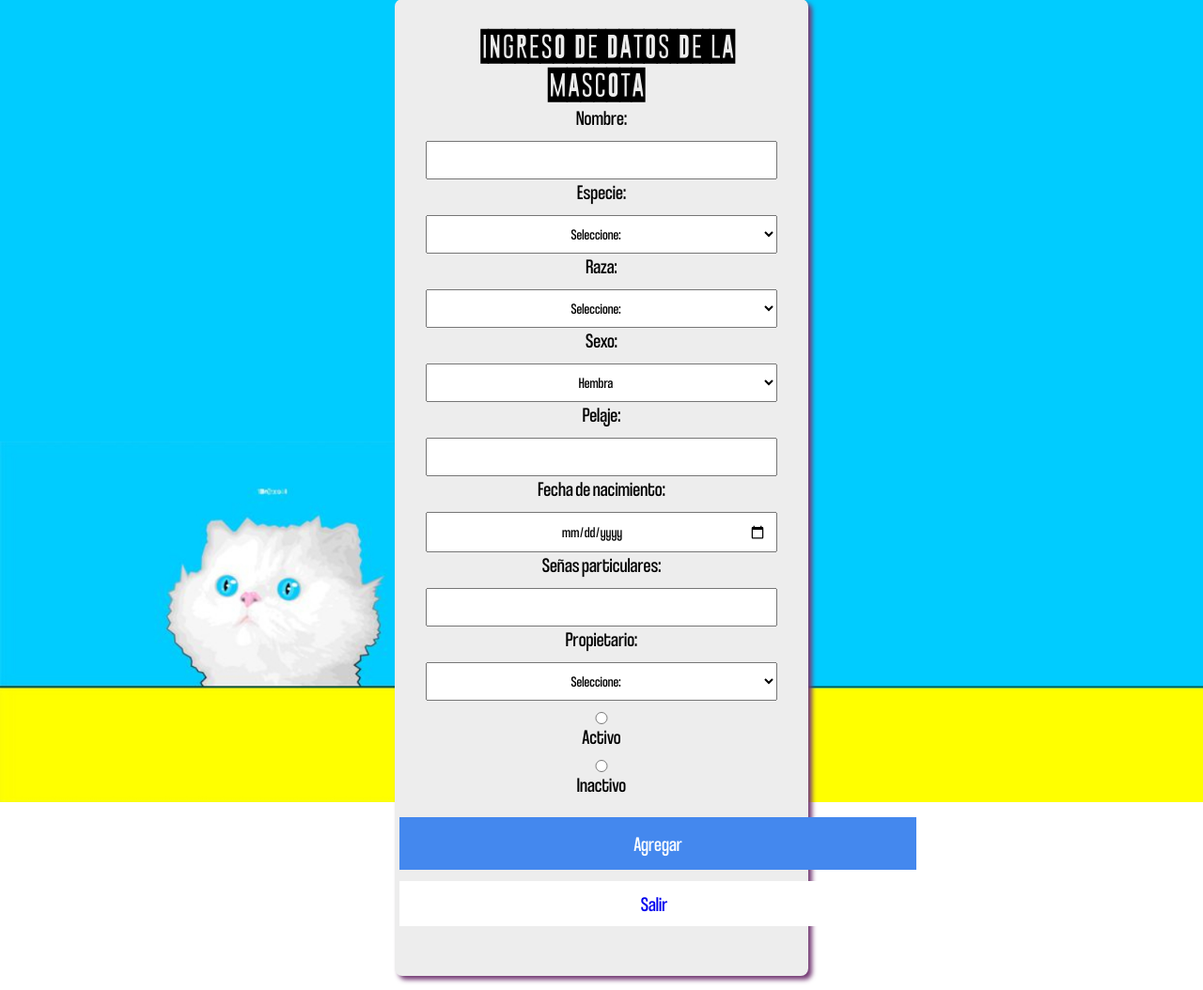
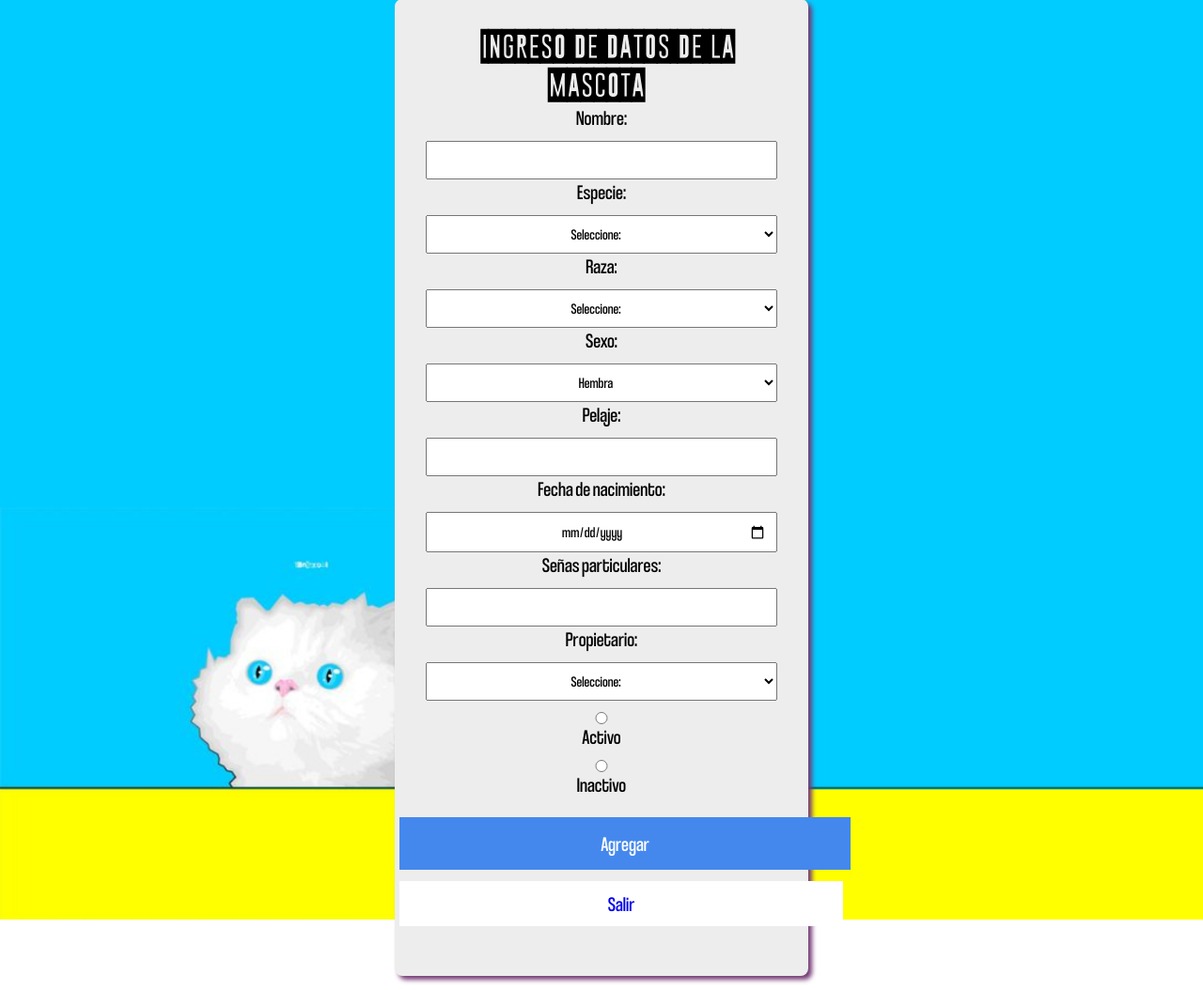
Before and after one commit to SilvinaZabinski/TP_ABML_MODULO1, a PHP site: page /agregarmascota.php in a window 1280 px wide. Shown: the part 26-1080 px from the top of the page at 94% size. Run offline with PHP 8.4, Linux system fonts and the light colour scheme; data that the repository does not hold is empty.

Commit message:
actulización

```diff
--- /dev/null
+++ b/Css/agregarmascota.css
@@ -0,0 +1,110 @@
+body {
+    background-image: url(fondo_pagmascota.jpg);
+    background-repeat: no-repeat;
+    background-size: 160%;
+
+}
+@font-face {
+    font-family: "titulopersonalizado";
+    src: url(fuentepersonalizada.otf) ;
+}
+@font-face{
+    text-decoration: none;
+    font-family: "botones_index";
+    src: url(fuente_botones.ttf);
+}
+*{
+    padding: 0;
+    margin:0;
+	font-family: "botones_index";
+	text-align: center;
+    text-decoration: none;
+    font-size: 22px;
+}
+
+form {
+    border:3px solid #ededed;
+    border-radius: 8px;
+    box-shadow: 4px 4px 5px rgb(116, 58, 116);
+	padding: 50px 20px;
+	background-color: #ededed;
+	margin: calc(25% + 100px);
+	margin-top: 10px;
+	padding-top: 28px;
+    margin-bottom: 30px;
+    position: relative;
+        top:15px;
+}
+
+h1 {
+    font-family: "titulopersonalizado";
+    font-size: 35px;
+	text-align: center;
+	padding: 12px;
+    color: black;
+    display: inline;
+}
+
+
+input {
+	width: calc(100% - 20px);
+	padding: 9px;
+	margin: auto;
+	margin-top: 12px;
+	font-size: 16px
+}
+
+input[type='submit']{
+	background-color: #48e;
+	color: #fff;
+    width: 480px;
+	margin:0  10%;
+	margin-top: 22px;
+    border:6px solid  #48e;;
+    font-size: 22px;;
+    margin-left: -18px;
+}
+select {
+	width: calc(100% - 20px);
+	padding: 9px;
+	margin: auto;
+	margin-top: 12px;
+	font-size: 16px
+}
+
+select[type='submit']{
+	background-color: #48e;
+	color: #fff;
+	width: 500px;
+	margin: 0 10%;
+	margin-top: 22px;
+    border: none;
+    font-size: 22px;
+
+}
+.boton {
+    background-color: white;
+		color: #48e;
+		margin: 0 10%;
+		border:6px solid  white;
+		text-align: center;
+		width: 450px;
+		padding: 5px;
+		margin: auto;
+		margin-top: 12px;
+        font-size: 16px;
+        margin-left: -18px;
+
+}
+.labels {
+	color:#444;
+	margin-top: 5px;
+}
+
+.radio-estado input{
+	width: auto;
+	margin-right: 5px;
+}
+.radio-estado label{
+	color:#444;
+}
--- a/agregarmascota.php
+++ b/agregarmascota.php
@@ -16,7 +16,7 @@ if ($mysqli->connect_error) {
   <head>
     <meta charset="utf-8">
     <meta name="viewport" content="width=device-width">
-    <link href="Css/editar_mascota.css" rel="stylesheet" type="text/css" />
+    <link href="Css/agregarmascota.css" rel="stylesheet" type="text/css" />
   </head>
   <body>
 <form method="post" action="nuevomascota.php">
--- a/pagespecie.php
+++ b/pagespecie.php
@@ -46,7 +46,7 @@ th
                     }
 
                     //############## DEFINO UN MAXIMO DE ELEMENTOS POR PAGINA ##############
-                    $cantidadMaximaElementosPagina = 2;
+                    $cantidadMaximaElementosPagina = 5;
 
                     //############## CALCULO VALORES PARA LA PAGINACION ##############
                     $offset = ($paginaNro - 1) * $cantidadMaximaElementosPagina;
--- a/pagpropietario.php
+++ b/pagpropietario.php
@@ -68,8 +68,10 @@
 
                         //############## REALIZO LA CONSULTA PARA OBTENER SOLO LOS ELEMENTOS DE LA PAGINA ACTUAL ##############
                         $sentencia = $mysqli->prepare("SELECT * FROM propietarios where estado = 1 LIMIT $offset, $cantidadMaximaElementosPagina");
+                        $sentencia->execute();
                         $resultado = $sentencia->get_result();
                         $fila = $resultado->fetch_assoc();
+
 
                         while($fila)
                         {
--- a/pagraza.php
+++ b/pagraza.php
@@ -43,7 +43,7 @@
                     }
 
                     //############## DEFINO UN MAXIMO DE ELEMENTOS POR PAGINA ##############
-                    $cantidadMaximaElementosPagina = 2;
+                    $cantidadMaximaElementosPagina = 5;
 
                     //############## CALCULO VALORES PARA LA PAGINACION ##############
                     $offset = ($paginaNro - 1) * $cantidadMaximaElementosPagina;
```
